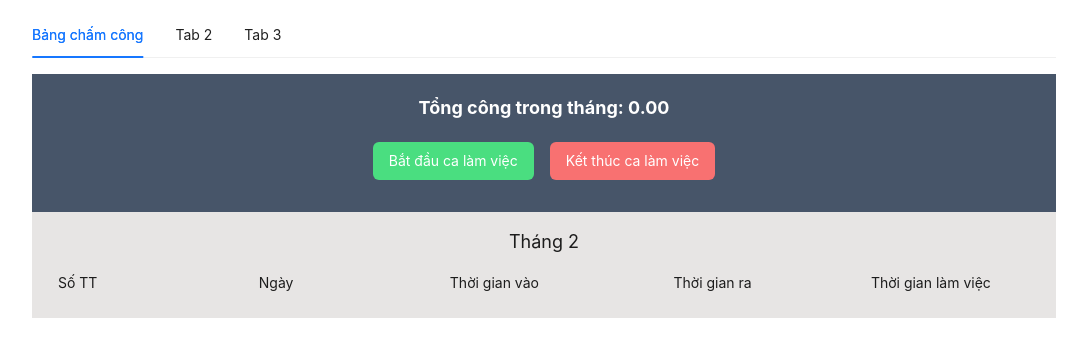
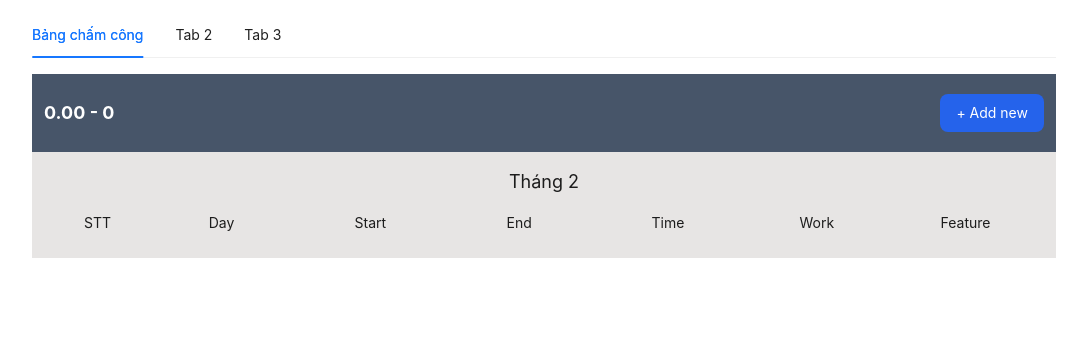
Before and after one commit to phucngdev/Salary, a React (Vite) app: page / in a window 1280 px wide. Shown: the top 356 px of the page, without its empty margins (96-1183 px from the left). Built offline with nearby package versions, Linux system fonts and the light colour scheme.

Commit message:
new update

```diff
--- a/src/components/AddNew.jsx
+++ b/src/components/AddNew.jsx
@@ -1,4 +1,4 @@
-import { message } from "antd";
+import { Modal, Tooltip, message } from "antd";
 import React, { useState } from "react";
 import { CheckCircleTwoTone } from "@ant-design/icons";
 
@@ -9,38 +9,63 @@ const AddNew = () => {
     const timeLocal = JSON.parse(localStorage.getItem(`month${month}`)) || [];
     return timeLocal;
   });
-
-  const totalTimeSpace = (timeStart, timeEnd, timeDay) => {
-    const startDate = new Date(`${timeDay} ${timeStart}`);
-    const endDate = new Date(`${timeDay} ${timeEnd}`);
-    const timeSpace = Math.abs(endDate - startDate) / 1000;
-    return timeSpace;
+  const [isModalOpen, setIsModalOpen] = useState(false);
+  const [infoDate, setInfoDate] = useState({
+    timeDay: "",
+    timeStart: "",
+    timeEnd: "",
+  });
+  const handleChange = (e) => {
+    const { value, name } = e.target;
+    setInfoDate({
+      ...infoDate,
+      [name]: value,
+    });
   };
 
-  const handleStart = () => {
+  const parseTime = (timeString) => {
+    const [hours, minutes] = timeString.split(":");
+    return new Date(0, 0, 0, hours, minutes);
+  };
+
+  const calculateTimeDifference = (startTime, endTime) => {
+    const start = parseTime(startTime);
+    const end = parseTime(endTime);
+    if (end < start) {
+      end.setDate(end.getDate() + 1);
+    }
+    const differenceInMilliseconds = end - start;
+    const differenceInSeconds = differenceInMilliseconds / 1000;
+    const hours = Math.floor(differenceInSeconds / 3600);
+    const minutes = Math.floor((differenceInSeconds % 3600) / 60);
+    return `${hours}:${minutes}`;
+  };
+
+  const showModal = () => {
+    setIsModalOpen(true);
+  };
+
+  const handleOk = () => {
+    infoDate["timeSpace"] = calculateTimeDifference(
+      infoDate.timeStart,
+      infoDate.timeEnd
+    );
+    setIsModalOpen(false);
     const newTime = {
-      timeDay: new Date().toLocaleDateString(),
-      timeStart: new Date().toLocaleTimeString(),
+      timeDay: infoDate.timeDay,
+      timeStart: infoDate.timeStart,
+      timeEnd: infoDate.timeEnd,
+      timeSpace: infoDate.timeSpace,
     };
     time.unshift(newTime);
     localStorage.setItem(`month${month}`, JSON.stringify(time));
     message.success({
-      content: "Bắt đầu tính giờ",
+      content: "Thêm mới thành công",
       icon: <CheckCircleTwoTone twoToneColor="#52c41a" />,
     });
   };
-  const handleEnd = () => {
-    time[0]["timeEnd"] = new Date().toLocaleTimeString();
-    time[0]["timeSpace"] = totalTimeSpace(
-      time[0].timeStart,
-      time[0].timeEnd,
-      time[0].timeDay
-    );
-    localStorage.setItem(`month${month}`, JSON.stringify(time));
-    message.success({
-      content: "Kết thúc phiên làm việc",
-      icon: <CheckCircleTwoTone twoToneColor="#52c41a" />,
-    });
+  const handleCancel = () => {
+    setIsModalOpen(false);
   };
 
   const timeWorking = time.reduce((timeWork, value) => {
@@ -50,24 +75,67 @@ const AddNew = () => {
   return (
     <>
       <div className="flex flex-col items-center px-3 pt-5 text-white bg-slate-600">
-        <div className="flex items-center mb-5">
+        <div className="w-full flex items-center justify-between mb-5">
           <h3 className="text-lg font-bold ">
-            Tổng công trong tháng: {(timeWorking / 28000).toFixed(2)}
+            {(timeWorking / 28000).toFixed(2)} -{" "}
+            {(timeWorking / 28000).toFixed(2) * 27000}
           </h3>
-        </div>
-        <div className="flex items-center gap-4 mb-8">
-          <button
-            onClick={handleStart}
-            className="px-4 py-2 bg-green-400 hover:bg-green-600 rounded-md"
+          <Tooltip title="Thêm mới">
+            <button
+              onClick={showModal}
+              className="px-4 py-2 rounded-lg hover:bg-blue-500 bg-blue-600"
+            >
+              + Add new
+            </button>
+          </Tooltip>
+          <Modal
+            title="Thêm mới"
+            open={isModalOpen}
+            onOk={handleOk}
+            onCancel={handleCancel}
           >
-            Bắt đầu ca làm việc
-          </button>
-          <button
-            onClick={handleEnd}
-            className="px-4 py-2 bg-red-400 hover:bg-red-600 rounded-md"
-          >
-            Kết thúc ca làm việc
-          </button>
+            <div className="flex flex-col">
+              <div className="flex flex-col gap-2 mb-3">
+                <label htmlFor="">Ngày/Tháng</label>
+                <Tooltip title="xx/x">
+                  <input
+                    name="timeDay"
+                    value={infoDate.timeDay}
+                    onChange={handleChange}
+                    className="border px-2 py-1"
+                    type="text"
+                    placeholder="vd 14/2"
+                  />
+                </Tooltip>
+              </div>
+              <div className="flex flex-col gap-2 mb-3">
+                <label htmlFor="">Giờ vào</label>
+                <Tooltip title="xx:xx">
+                  <input
+                    name="timeStart"
+                    value={infoDate.timeStart}
+                    onChange={handleChange}
+                    className="border px-2 py-1"
+                    type="text"
+                    placeholder="vd 15:00"
+                  />
+                </Tooltip>
+              </div>
+              <div className="flex flex-col gap-2 mb-3">
+                <label htmlFor="">Giờ ra</label>
+                <Tooltip title="xx:xx">
+                  <input
+                    name="timeEnd"
+                    value={infoDate.timeEnd}
+                    onChange={handleChange}
+                    className="border px-2 py-1"
+                    type="text"
+                    placeholder="vd 23:00"
+                  />
+                </Tooltip>
+              </div>
+            </div>
+          </Modal>
         </div>
       </div>
     </>
--- a/src/components/Header.jsx
+++ b/src/components/Header.jsx
@@ -30,7 +30,7 @@ const Header = () => {
         <title>Salary</title>
       </Helmet>
       <Tabs
-        className="max-w-[80%] h-[56px] mx-auto my-3"
+        className="max-w-[90%] lg:max-w-[80%] h-[56px] mx-auto my-3"
         defaultActiveKey="1"
         items={items}
         onChange={onChange}
--- a/src/components/SalaryTable.jsx
+++ b/src/components/SalaryTable.jsx
@@ -4,9 +4,6 @@ import Table from "./Table";
 import AddNew from "./AddNew";
 
 const SalaryTable = () => {
-  const onChange = (currentSlide) => {
-    console.log(currentSlide);
-  };
   return (
     <>
       <div>
--- a/src/components/Table.jsx
+++ b/src/components/Table.jsx
@@ -1,3 +1,5 @@
+import { DeleteTwoTone, EditTwoTone } from "@ant-design/icons";
+import { Tooltip } from "antd";
 import React, { useState } from "react";
 
 const Table = () => {
@@ -7,15 +9,15 @@ const Table = () => {
     return timeLocal;
   });
 
-  const handleTimeSpace = (timeStart, timeEnd, timeDay) => {
-    const startDate = new Date(`${timeDay} ${timeStart}`);
-    const endDate = new Date(`${timeDay} ${timeEnd}`);
-    const timeSpace = Math.abs(endDate - startDate) / 1000;
-    const hour = Math.floor(timeSpace / 3600);
-    const mil = Math.floor((timeSpace % 3600) / 60);
-    const secon = timeSpace % 60;
-    return `${hour}:${mil}:${secon}`;
-  };
+  // const handleTimeSpace = (timeStart, timeEnd, timeDay) => {
+  //   const startDate = new Date(`${timeDay} ${timeStart}`);
+  //   const endDate = new Date(`${timeDay} ${timeEnd}`);
+  //   const timeSpace = Math.abs(endDate - startDate) / 1000;
+  //   const hour = Math.floor(timeSpace / 3600);
+  //   const mil = Math.floor((timeSpace % 3600) / 60);
+  //   const secon = timeSpace % 60;
+  //   return `${hour}:${mil}:${secon}`;
+  // };
 
   const totalTimeSpace = (timeStart, timeEnd, timeDay) => {
     const startDate = new Date(`${timeDay} ${timeStart}`);
@@ -26,24 +28,52 @@ const Table = () => {
   return (
     <>
       <div>
-        <div className="flex flex-col gap-2 bg-stone-200 p-4 max-h-[500px] overflow-scroll">
+        <div className="flex flex-col gap-2 bg-stone-200 p-1 lg:p-4 lg:max-h-[500px] overflow-scroll">
           <h2 className="text-center text-lg">Tháng {month}</h2>
           <div className="flex items-center justify-around py-2">
-            <p className="w-[10%]">Số TT</p>
-            <p className="w-[20%] text-center">Ngày</p>
-            <p className="w-[20%] text-center">Thời gian vào</p>
-            <p className="w-[20%] text-center">Thời gian ra</p>
-            <p className="w-[20%] text-center">Thời gian làm việc</p>
+            <p className="w-[10%] text-center">STT</p>
+            <p className="w-[15%] text-center">Day</p>
+            <p className="w-[15%] text-center">Start</p>
+            <p className="w-[15%] text-center">End</p>
+            <p className="w-[15%] text-center">Time</p>
+            <p className="w-[15%] text-center">Work</p>
+            <p className="w-[15%] text-center">Feature</p>
           </div>
           {time?.map((item, index) => (
-            <div className="flex items-center justify-around hover:bg-slate-300 py-2">
-              <p className="w-[10%]">{index + 1}</p>
-              <p className="w-[20%] text-center">{item.timeDay}</p>
-              <p className="w-[20%] text-center">{item.timeStart}</p>
-              <p className="w-[20%] text-center">{item.timeEnd}</p>
-              <p className="w-[20%] text-center">
-                {handleTimeSpace(item.timeStart, item.timeEnd, item.timeDay)}
+            <div
+              key={index}
+              className="flex items-center justify-around hover:bg-slate-300 py-2"
+            >
+              <p className="w-[10%] text-center text-[10px] lg:text-sm">
+                {index + 1}
               </p>
+              <p className="w-[15%] text-center text-[10px] lg:text-sm">
+                {item.timeDay}
+              </p>
+              <p className="w-[15%] text-center text-[10px] lg:text-sm">
+                {item.timeStart}
+              </p>
+              <p className="w-[15%] text-center text-[10px] lg:text-sm">
+                {item.timeEnd}
+              </p>
+              <p className="w-[15%] text-center text-[10px] lg:text-sm">
+                {item.timeSpace}
+              </p>
+              <p className="w-[15%] text-center text-[10px] lg:text-sm">
+                {item.timeSpace}
+              </p>
+              <div className="w-[15%] text-center text-[10px] lg:text-sm flex items-center justify-center lg:gap-3">
+                <Tooltip title="Chỉnh sửa" color="blue">
+                  <button className="p-1 lg:p-3 hover:bg-blue-300 rounded-xl">
+                    <EditTwoTone twoToneColor="" />
+                  </button>
+                </Tooltip>
+                <Tooltip title="Xoá" color="red">
+                  <button className="p-1 lg:p-3 hover:bg-red-300 rounded-xl">
+                    <DeleteTwoTone twoToneColor="#ff0000" />
+                  </button>
+                </Tooltip>
+              </div>
             </div>
           ))}
         </div>
```
